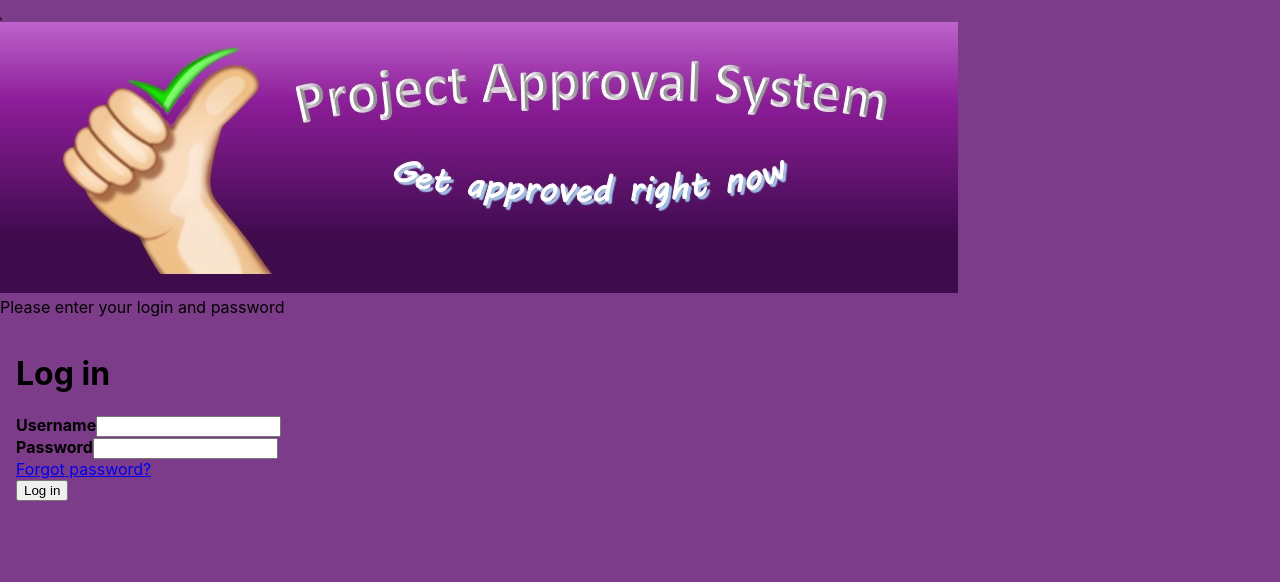
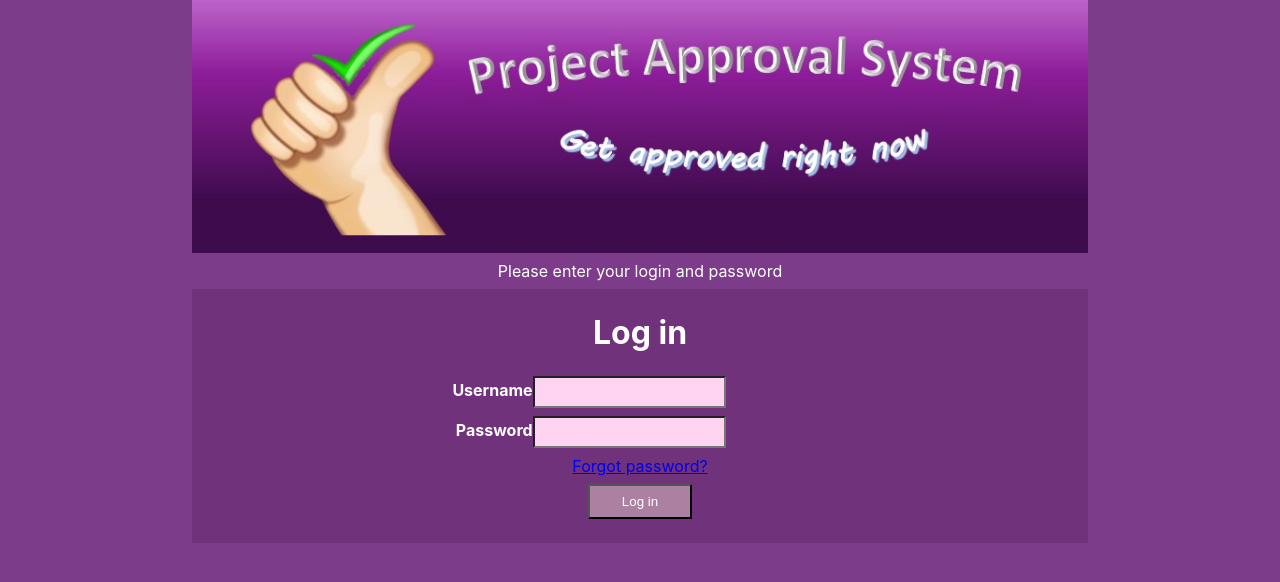
Before and after one commit to shraddha-1402/cse-a-02, a React (Create React App) app: page /login-signin in a window 1280 px wide. Shown: the top 582 px of the page. Built offline with nearby package versions, Linux system fonts and the light colour scheme.

Commit message:
- removed .

```diff
--- a/src/components/pages/SignIn.tsx
+++ b/src/components/pages/SignIn.tsx
@@ -8,7 +8,7 @@ export default function SignIn(props: {
 }) {
   return (
     <div className="signup-login-route">
-      ̥
+      <main>
         <header>
           {/* <!-- <img src="./images/logo.jpg" alt=""> */}
           {/* <h2 id="projectName">Project Approval System</h2> */}
@@ -33,6 +33,7 @@ export default function SignIn(props: {
           <button type="submit">Log in</button>
           <br />
         </form>
+      </main>
     </div>
   );
 }
```
Lines whose indentation alone changed are shown as unchanged.
